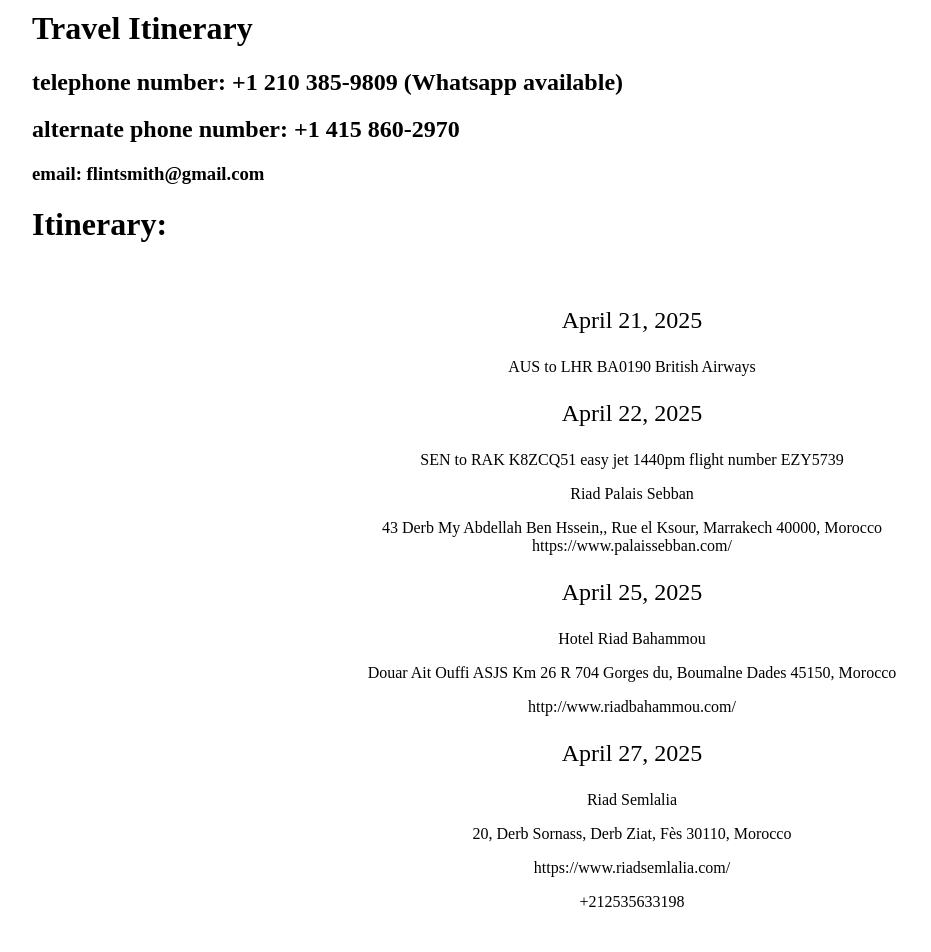
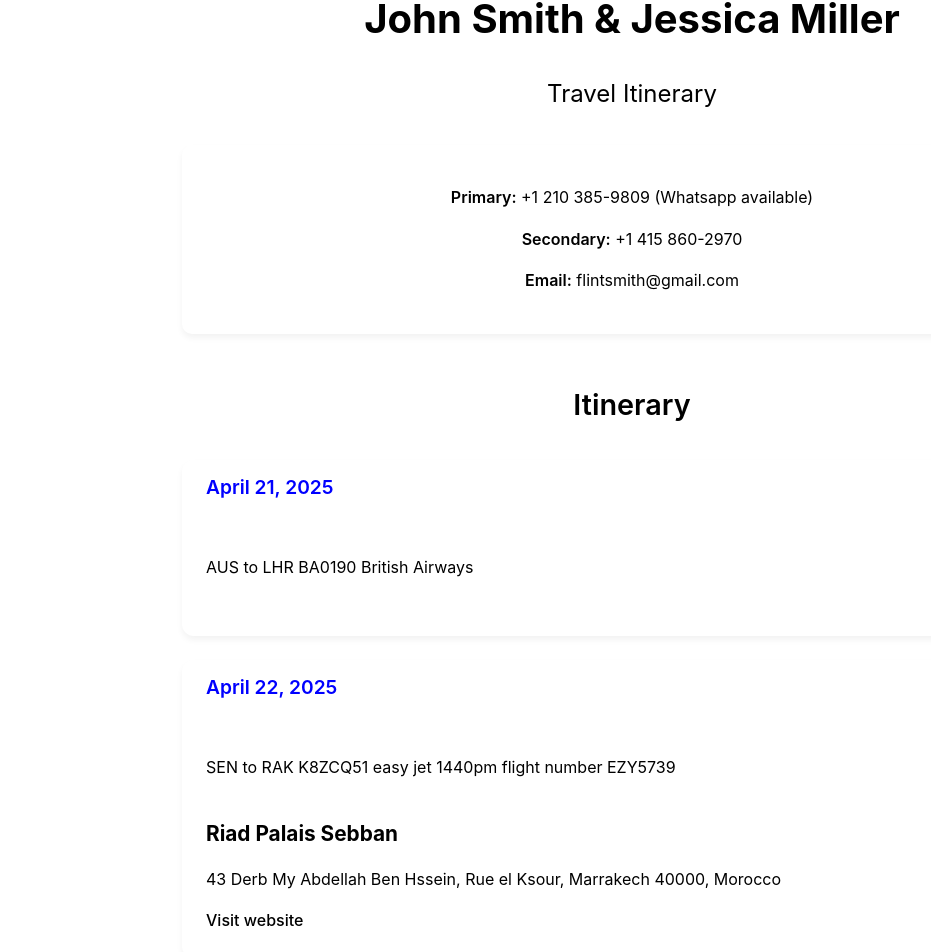
Before and after one commit to FlintShadey/Itenerary, a Vue app: page / in a window 1280 px wide. Shown: the part 80-1032 px from the top of the page, without its empty margins (8-939 px from the left). Built offline with nearby package versions, Linux system fonts and the light colour scheme.

Commit message:
refactor itinerary layout and styles for improved readability and modern design

```diff
--- a/src/App.vue
+++ b/src/App.vue
@@ -1,67 +1,258 @@
 <script setup></script>
 
 <template>
-  <div class="itinerary">
-    <h1>John Smith & Jessica Miller</h1>
-    <h1>Travel Itinerary</h1>
-    <h2>telephone number: +1 210 385-9809 (Whatsapp available)</h2>
-    <h2>alternate phone number: +1 415 860-2970</h2>
-    <h3>email: flintsmith@gmail.com</h3>
-    <h1 class="heading-spacing">Itinerary:</h1>
+  <div class="container">
+    <header>
+      <h1>John Smith & Jessica Miller</h1>
+      <p class="subtitle">Travel Itinerary</p>
 
-    <div class="day centered">
-      <p class="larger-text">April 21, 2025 </p>
-      <p>AUS to LHR BA0190 British Airways</p>
-      <p class="larger-text">April 22, 2025</p>
-      <p>SEN to RAK K8ZCQ51 easy jet 1440pm flight number EZY5739</p>
-      <p>  Riad Palais Sebban </p>
-      <p>
-      43 Derb My Abdellah Ben Hssein,, Rue el Ksour,
-        Marrakech 40000, Morocco https://www.palaissebban.com/
-      </p>
-      <p class="larger-text"> April 25, 2025</p>
-      <p>Hotel Riad Bahammou</p>
-      <p>Douar Ait Ouffi ASJS Km 26 R 704 Gorges du, Boumalne Dades 45150, Morocco</p>
-      <p>http://www.riadbahammou.com/</p>
+      <div class="contact-info">
+        <p>
+          <span class="label">Primary:</span> +1 210 385-9809 (Whatsapp
+          available)
+        </p>
+        <p><span class="label">Secondary:</span> +1 415 860-2970</p>
+        <p><span class="label">Email:</span> flintsmith@gmail.com</p>
+      </div>
+    </header>
 
-<p class="larger-text"> April 27, 2025</p>
-<p>Riad Semlalia</p>
-<p>20, Derb Sornass, Derb Ziat, Fès 30110, Morocco</p>
-<p>https://www.riadsemlalia.com/</p>
-<p>+212535633198</p>
+    <h2 class="itinerary-heading">Itinerary</h2>
 
+    <div class="itinerary-cards">
+      <div class="card">
+        <div class="card-date">April 21, 2025</div>
+        <div class="card-content">
+          <p class="flight">AUS to LHR BA0190 British Airways</p>
+        </div>
+      </div>
+
+      <div class="card">
+        <div class="card-date">April 22, 2025</div>
+        <div class="card-content">
+          <p class="flight">
+            SEN to RAK K8ZCQ51 easy jet 1440pm flight number EZY5739
+          </p>
+          <div class="accommodation">
+            <h3>Riad Palais Sebban</h3>
+            <p>
+              43 Derb My Abdellah Ben Hssein, Rue el Ksour, Marrakech 40000,
+              Morocco
+            </p>
+            <a href="https://www.palaissebban.com/" target="_blank"
+              >Visit website</a
+            >
+          </div>
+        </div>
+      </div>
+
+      <div class="card">
+        <div class="card-date">April 25, 2025</div>
+        <div class="card-content">
+          <div class="accommodation">
+            <h3>Hotel Riad Bahammou</h3>
+            <p>
+              Douar Ait Ouffi ASJS Km 26 R 704 Gorges du, Boumalne Dades 45150,
+              Morocco
+            </p>
+            <a href="http://www.riadbahammou.com/" target="_blank"
+              >Visit website</a
+            >
+          </div>
+        </div>
+      </div>
+
+      <div class="card">
+        <div class="card-date">April 27, 2025</div>
+        <div class="card-content">
+          <div class="accommodation">
+            <h3>Riad Semlalia</h3>
+            <p>20, Derb Sornass, Derb Ziat, Fès 30110, Morocco</p>
+            <p class="phone">+212 535 633 198</p>
+            <a href="https://www.riadsemlalia.com/" target="_blank"
+              >Visit website</a
+            >
+          </div>
+        </div>
+      </div>
+
+      <div class="card">
+        <div class="card-date">May 1, 2025</div>
+        <div class="card-content">
+          <p class="flight">Ryanair 5930 FEZ - MAD</p>
+        </div>
+      </div>
+
+      <div class="card">
+        <div class="card-date">May 4, 2025</div>
+        <div class="card-content">
+          <p class="flight">AirEuropa MAD -> CUN UX0063</p>
+          <div class="accommodation">
+            <h3>Wyndham Alltra Playa Del Carmen</h3>
+            <p>
+              Av. Constituyentes #1, Gonzalo Guerrero, 77710 Playa del Carmen,
+              Q.R., Mexico
+            </p>
+            <p class="phone">+52 984 873 4000</p>
+            <a href="https://alltrabyplaya.com/playa-del-carmen" target="_blank"
+              >Visit website</a
+            >
+          </div>
+        </div>
+      </div>
+
+      <div class="card">
+        <div class="card-date">May 8, 2025</div>
+        <div class="card-content">
+          <p class="flight">AA2588 1145am CUN to AUS</p>
+        </div>
+      </div>
     </div>
   </div>
 </template>
 
 <style scoped>
-.logo {
-  height: 6em;
-  padding: 1.5em;
-  will-change: filter;
-  transition: filter 300ms;
+/* Modern color palette and base styles */
+:root {
+  --primary: #3a86ff;
+  --secondary: #fb5607;
+  --background: #f8f9fa;
+  --text: #212529;
+  --light-text: #6c757d;
+  --card-bg: #ffffff;
+  --border: #e9ecef;
 }
-.logo:hover {
-  filter: drop-shadow(0 0 2em #646cffaa);
+
+.container {
+  max-width: 900px;
+  margin: 0 auto;
+  padding: 2rem;
+  font-family: "Inter", -apple-system, BlinkMacSystemFont, "Segoe UI", Roboto,
+    Oxygen, Ubuntu, Cantarell, sans-serif;
+  color: var(--text);
+  background-color: var(--background);
+  line-height: 1.6;
 }
-.logo.vue:hover {
-  filter: drop-shadow(0 0 2em #42b883aa);
-}
-.itinerary {
-  margin: 2em;
-}
-.day {
-  margin-bottom: 1em;
-}
-.heading-spacing {
-  margin-bottom: 2em;
-}
-.centered {
-  margin: 0 auto;
-  max-width: 600px;
+
+/* Header styling */
+header {
+  margin-bottom: 3rem;
   text-align: center;
 }
-.larger-text {
-  font-size: 1.5em;
+
+h1 {
+  font-size: 2.5rem;
+  font-weight: 700;
+  margin-bottom: 0.5rem;
+  color: var(--primary);
+}
+
+.subtitle {
+  font-size: 1.5rem;
+  color: var(--light-text);
+  margin-bottom: 2rem;
+}
+
+.contact-info {
+  background-color: var(--card-bg);
+  border-radius: 10px;
+  padding: 1.5rem;
+  box-shadow: 0 4px 6px rgba(0, 0, 0, 0.05);
+  margin-top: 2rem;
+}
+
+.label {
+  font-weight: 600;
+  color: var(--primary);
+}
+
+/* Itinerary section */
+.itinerary-heading {
+  font-size: 1.8rem;
+  font-weight: 600;
+  margin: 2rem 0;
+  text-align: center;
+  color: var(--secondary);
+}
+
+/* Cards */
+.itinerary-cards {
+  display: flex;
+  flex-direction: column;
+  gap: 1.5rem;
+}
+
+.card {
+  background-color: var(--card-bg);
+  border-radius: 12px;
+  overflow: hidden;
+  box-shadow: 0 4px 6px rgba(0, 0, 0, 0.05);
+  transition: transform 0.2s, box-shadow 0.2s;
+}
+
+.card:hover {
+  transform: translateY(-5px);
+  box-shadow: 0 10px 15px rgba(0, 0, 0, 0.1);
+}
+
+.card-date {
+  background-color: var(--primary);
+  color: blue;
+  font-weight: 600;
+  padding: 0.75rem 1.5rem;
+  font-size: 1.2rem;
+}
+
+.card-content {
+  padding: 1.5rem;
+}
+
+/* Content styling */
+.flight {
+  padding-bottom: 1rem;
+  margin-bottom: 1rem;
+  border-bottom: 1px solid var(--border);
+}
+
+.accommodation h3 {
+  font-size: 1.3rem;
+  margin-bottom: 0.5rem;
+  color: var(--secondary);
+}
+
+.accommodation p {
+  margin-bottom: 0.5rem;
+}
+
+.phone {
+  font-weight: 500;
+}
+
+a {
+  color: var(--primary);
+  text-decoration: none;
+  font-weight: 500;
+  display: inline-block;
+  margin-top: 0.5rem;
+  transition: color 0.2s;
+}
+
+a:hover {
+  color: var(--secondary);
+  text-decoration: underline;
+}
+
+/* Responsive adjustments */
+@media (max-width: 768px) {
+  .container {
+    padding: 1rem;
+  }
+
+  h1 {
+    font-size: 2rem;
+  }
+
+  .subtitle {
+    font-size: 1.2rem;
+  }
 }
 </style>
```
Also changed, not shown: 5 other files (tests, documents, lock files or other folders).
